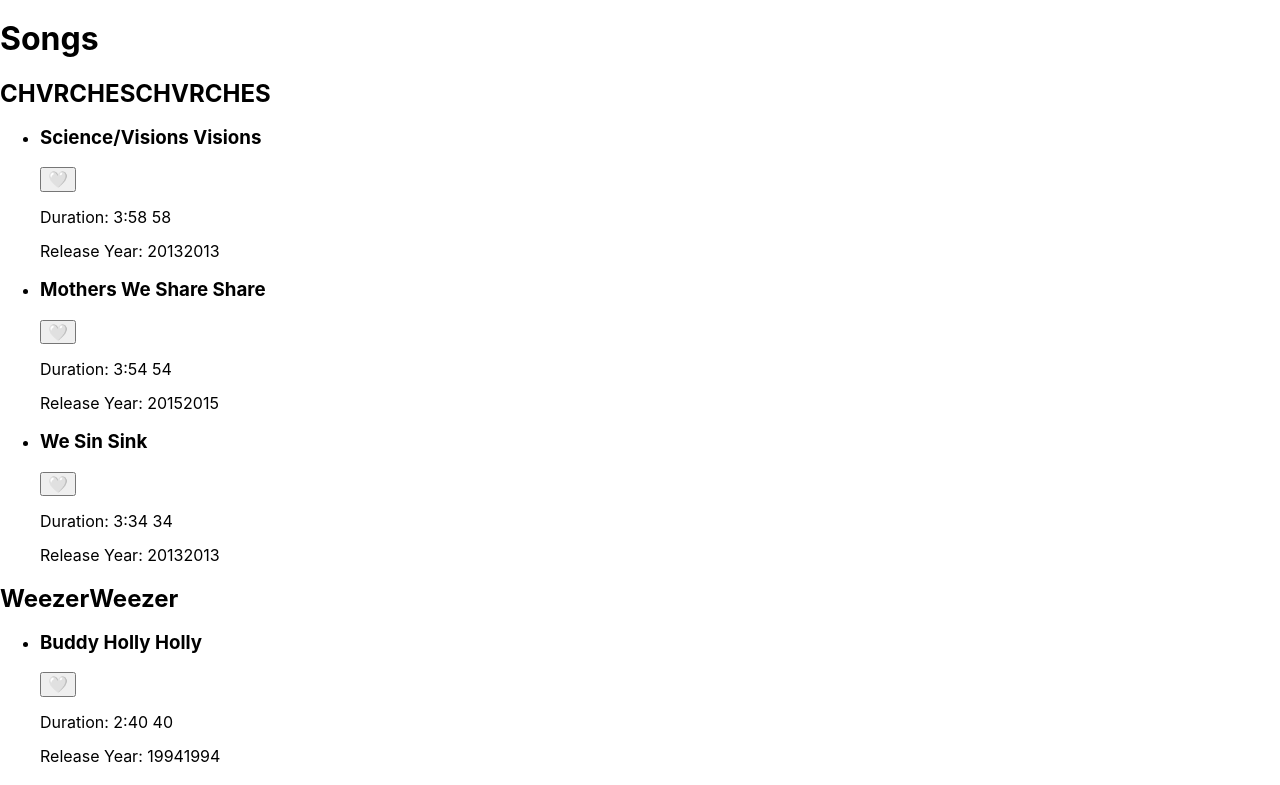
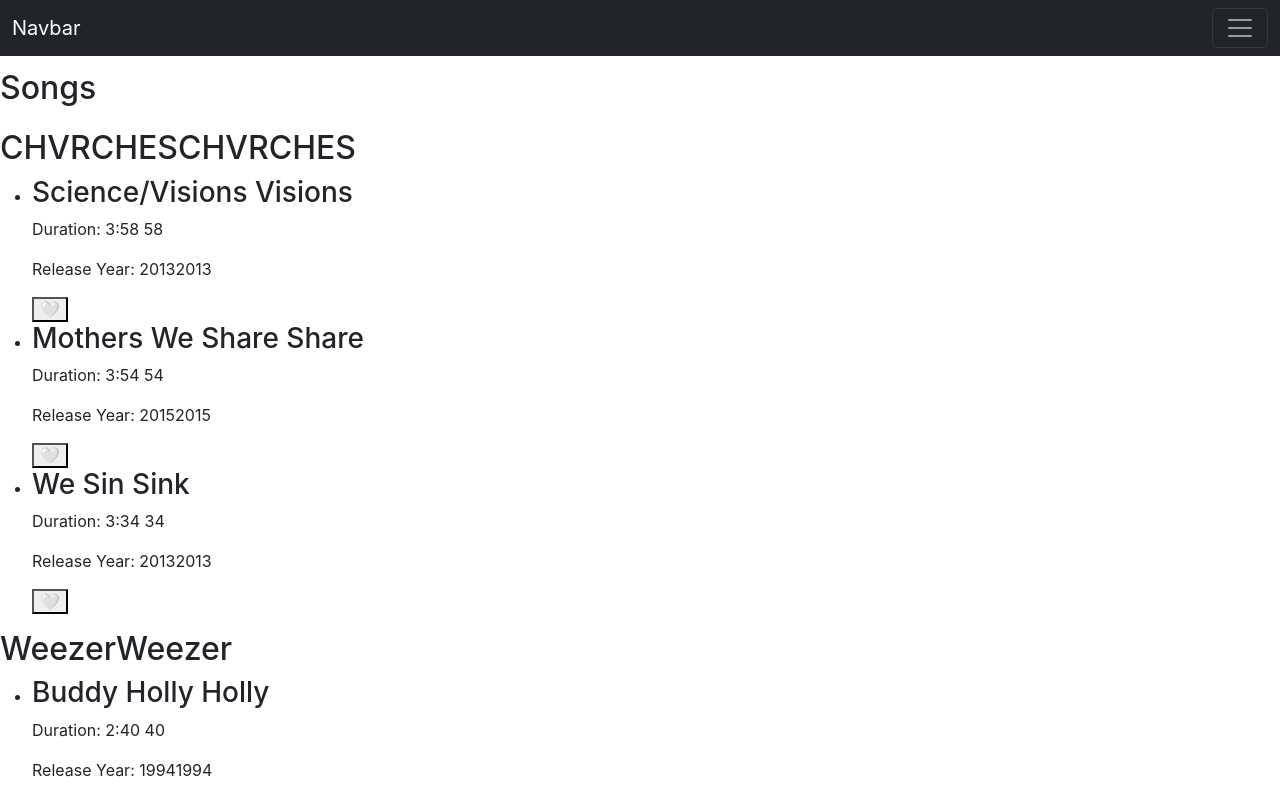
Before and after one commit to Omeritzio/OtterBeat, a React (Create React App) app: page / in a window 1280 px wide. Shown: the top 785 px of the page. Built offline with nearby package versions, Linux system fonts and the light colour scheme.

Commit message:
Second Commit

```diff
--- a/package.json
+++ b/package.json
@@ -6,6 +6,7 @@
     "@testing-library/jest-dom": "^5.16.5",
     "@testing-library/react": "^13.4.0",
     "@testing-library/user-event": "^13.5.0",
+    "bootstrap": "^5.3.0-alpha3",
     "react": "^18.2.0",
     "react-dom": "^18.2.0",
     "react-scripts": "5.0.1",
--- a/public/index.html
+++ b/public/index.html
@@ -24,9 +24,37 @@
       work correctly both with client-side routing and a non-root public URL.
       Learn how to configure a non-root public URL by running `npm run build`.
     -->
+    <link href="https://cdn.jsdelivr.net/npm/bootstrap@5.3.0-alpha3/dist/css/bootstrap.min.css" rel="stylesheet" integrity="sha384-KK94CHFLLe+nY2dmCWGMq91rCGa5gtU4mk92HdvYe+M/SXH301p5ILy+dN9+nJOZ" crossorigin="anonymous">
+
     <title>React App</title>
   </head>
   <body>
+    <nav class="navbar navbar-dark bg-dark fixed-top">
+      <div class="container-fluid">
+        <a class="navbar-brand" href="#">Navbar</a>
+        <button class="navbar-toggler" type="button" data-bs-toggle="collapse" data-bs-target="#navbarNav" aria-controls="navbarNav" aria-expanded="false" aria-label="Toggle navigation">
+          <span class="navbar-toggler-icon"></span>
+        </button>
+        <div class="collapse navbar-collapse" id="navbarNav">
+          <ul class="navbar-nav">
+            <li class="nav-item">
+              <a class="nav-link active" aria-current="page" href="#">Home</a>
+            </li>
+            <li class="nav-item">
+              <a class="nav-link" href="#">Features</a>
+            </li>
+            <li class="nav-item">
+              <a class="nav-link" href="#">Pricing</a>
+            </li>
+            <li class="nav-item">
+              <a class="nav-link disabled">Disabled</a>
+            </li>
+          </ul>
+        </div>
+      </div>
+    </nav>
+    <br>
+    <br>
     <noscript>You need to enable JavaScript to run this app.</noscript>
     <div id="root"></div>
     <!--
@@ -39,5 +67,7 @@
       To begin the development, run `npm start` or `yarn start`.
       To create a production bundle, use `npm run build` or `yarn build`.
     -->
+    <script src="https://cdn.jsdelivr.net/npm/@popperjs/core@2.11.7/dist/umd/popper.min.js" integrity="sha384-zYPOMqeu1DAVkHiLqWBUTcbYfZ8osu1Nd6Z89ify25QV9guujx43ITvfi12/QExE" crossorigin="anonymous"></script>
+    <script src="https://cdn.jsdelivr.net/npm/bootstrap@5.3.0-alpha3/dist/js/bootstrap.min.js" integrity="sha384-Y4oOpwW3duJdCWv5ly8SCFYWqFDsfob/3GkgExXKV4idmbt98QcxXYs9UoXAB7BZ" crossorigin="anonymous"></script>
   </body>
 </html>
--- a/src/App.js
+++ b/src/App.js
@@ -1,64 +1,17 @@
 import React, { useState } from 'react';
+import Songs from './components/songs';
 
 function App ()  {
-  const [songs, setSongs] = useState([]);
-  const [favorites, setFavorites] = useState([]);
 
-  const toggleFavorite = (songId) => {
-    if (favorites.includes(songId)) {
-      // If the song is already in favorites, remove it
-      setFavorites(favorites.filter((id) => id !== songId));
-    } else {
-      // If the song is not in favorites, add it
-      setFavorites([...favorites, songId]);
-    }
-  };
 
-  useState(() => {
-    const fetchData = async () => {
-      try {
-        const response = await fetch('/Songs.json');
-        if (!response.ok) {
-          throw new Error('Failed to fetch JSON data');
-        }
-        const data = await response.json();
-        setSongs(data);
-      } catch (error) {
-        console.error('Error fetching JSON:', error);
-      }
-    };
 
-    fetchData();
-  }, []);
+
+
 
   return (
     <div>
       <h1>Songs</h1>
-      {songs.map((artist, index) => (
-        <div key={index}>
-          <h2>{artist.artist}</h2>
-          <ul>
-            {artist.songs.map((song, songIndex) => (
-              <li key={songIndex}>
-                <h3>{song.title}</h3>
-                <button onClick={() => toggleFavorite(song.id)}>
-                  {favorites.includes(song.id) ? (
-                    <span role="img" aria-label="Red Heart">
-                      ❤️
-                    </span>
-                  ) : (
-                    <span role="img" aria-label="White Heart">
-                      🤍
-                    </span>
-                  )}
-                </button>
-                <p> Duration: {song.duration}</p>
-                <p>Release Year: {song.releaseYear}</p>
-              </li>
-            ))}
-          </ul>
-        </div>
-      ))}
+      <Songs/>
     </div>
   );
 };
--- /dev/null
+++ b/src/components/favorites.js
@@ -0,0 +1,34 @@
+import React, { useState } from "react";
+import Songs from "./songs";
+
+const Favorites =(songsId) => {
+    const [favorites, setFavorites] = useState([]);
+
+    const toggleFavorite = (songId) => {
+        if (favorites.includes(songId)) {
+          // If the song is already in favorites, remove it
+          setFavorites(favorites.filter((id) => id !== songId));
+        } else {
+          // If the song is not in favorites, add it
+          setFavorites([...favorites, songId]);
+        }
+      };
+    return (
+        <div>
+            <button onClick={() => toggleFavorite(Songs.id)}>
+
+                {favorites.push() ? (
+                    <span role="img" aria-label="Red Heart">
+                    ❤️
+                    </span>
+                ) : (
+                    <span role="img" aria-label="White Heart">
+                    🤍
+                    </span>
+                )}
+        </button>
+          </div>
+    )
+}
+
+export default Favorites
--- /dev/null
+++ b/src/components/songs.js
@@ -0,0 +1,46 @@
+import React, { useState } from "react";
+import Favorites from "./favorites";
+
+const Songs =() => {
+    const [songs, setSongs] = useState([]);
+
+    useState(() => {
+        const fetchData = async () => {
+          try {
+            const response = await fetch('/Songs.json');
+            if (!response.ok) {
+              throw new Error('Failed to fetch JSON data');
+            }
+            const data = await response.json();
+            setSongs(data);
+          } catch (error) {
+            console.error('Error fetching JSON:', error);
+          }
+        };
+
+        fetchData();
+      }, []);
+
+      return (
+        <div>
+        {songs.map((artist, index) => (
+            <div key={index}>
+            <h2>{artist.artist}</h2>
+            <ul>
+                {artist.songs.map((song, songIndex) => (
+                <li key={songIndex}>
+                    <h3>{song.title}</h3>
+                    <p> Duration: {song.duration}</p>
+                    <p>Release Year: {song.releaseYear}</p>
+                    <Favorites/>
+                </li>
+                ))}
+            </ul>
+            </div>
+        ))}
+        </div>
+      )
+
+}
+
+export default Songs
```
Also changed, not shown: src/components/listofsongs.js (added), src/components/register.js (added), src/components/signin.js (added), src/routes/route.js (added), 1 other file (tests, documents, lock files or other folders).
